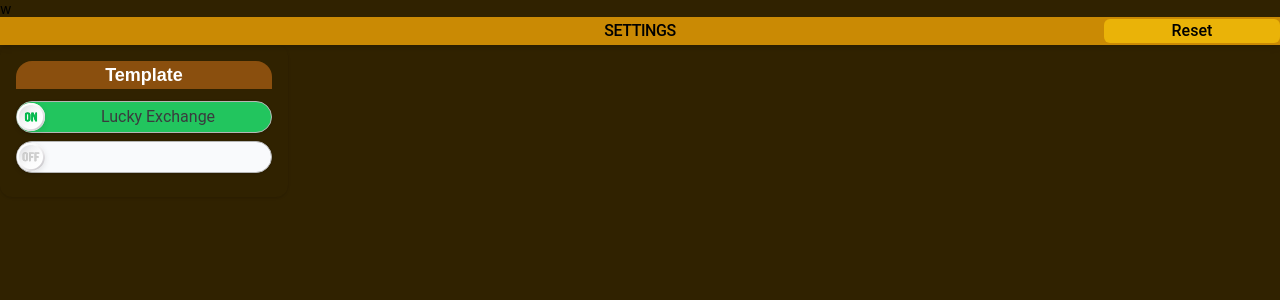
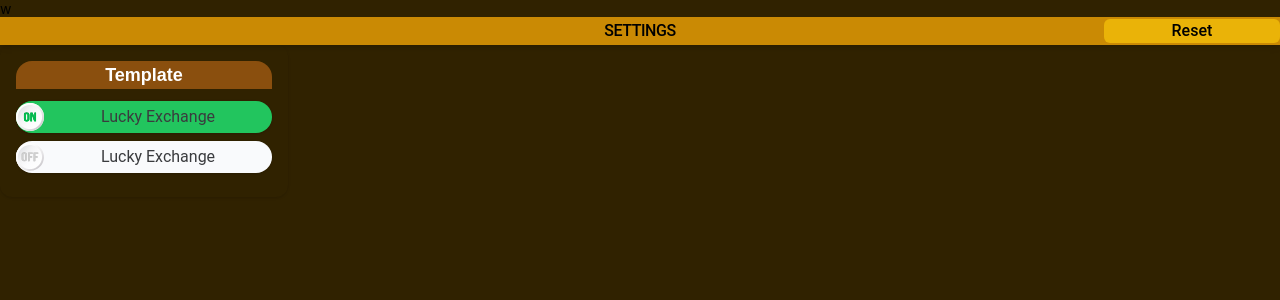
Before and after one commit to Vic428-human/antd5-dashboard-practice, a React (Vite) app: page / in a window 1280 px wide. Shown: the top 300 px of the page. Built offline with nearby package versions, Linux system fonts and the light colour scheme.

Commit message:
feat: 替換掉inline to tailwind

```diff
--- a/src/components/LuckyExchangeButton.tsx
+++ b/src/components/LuckyExchangeButton.tsx
@@ -2,30 +2,15 @@ import React from "react";
 import { assets } from "../assets/assets.ts";
 
 const LuckyExchangeButton = ({ isActive = false, children = "" }) => {
-  const baseStyles = {
-    container: {
-      border: "1.5px solid #B6B6B6",
-    },
-    button: {
-      width: "28px",
-      height: "28px",
-      background: "#fff",
-      borderRadius: "50%",
-      boxShadow: "0 2px 6px rgba(0,0,0,0.1)",
-      border:
-        "linear-gradient(#FFFFFF, #FBFBFB, #F0EFF0, #DEDCEF, #CECCD0) border-box, #fff padding-box",
-    },
-  };
-
   const activeStyles = {
     wrapper: "bg-green-500 text-[#3A3B3E]",
-    text: "#3A3B3E",
+    text: "text-[#3A3B3E]",
     icon: assets.on,
   };
 
   const inactiveStyles = {
     wrapper: "bg-[#F9FAFC] text-[#CCCDD1]",
-    text: "#CCCDD1",
+    text: "text-[#3A3B3E]",
     icon: assets.off,
   };
 
@@ -35,18 +20,13 @@ const LuckyExchangeButton = ({ isActive = false, children = "" }) => {
     <div className="flex items-center mb-2">
       <div
         className={`flex items-center w-full h-8 rounded-full shadow ${currentStyle.wrapper}`}
-        style={baseStyles.container}
       >
-        <span
-          className="flex items-center justify-center font-bold text-xs"
-          style={baseStyles.button}
-        >
+        <span className="w-7 h-7 rounded-full border-2 border-gray-300 bg-white cursor-pointer flex items-center justify-center font-bold text-xs">
           <img src={currentStyle.icon} alt="" className="w-28 sm:w-28" />
         </span>
 
         <span
-          className="flex items-center justify-center w-full text-base font-['Roboto']"
-          style={{ color: currentStyle.text }}
+          className={`${currentStyle.text} flex items-center justify-center w-full text-base font-['Roboto']`}
         >
           {children}
         </span>
--- a/src/pages/Home.tsx
+++ b/src/pages/Home.tsx
@@ -16,7 +16,9 @@ const Home = () => {
           Lucky Exchange
         </LuckyExchangeButton>
         {/* // 顯示 OFF 狀態 */}
-        <LuckyExchangeButton isActive={false} />
+        <LuckyExchangeButton isActive={false}>
+          Lucky Exchange
+        </LuckyExchangeButton>
       </div>
     </div>
   );
```
